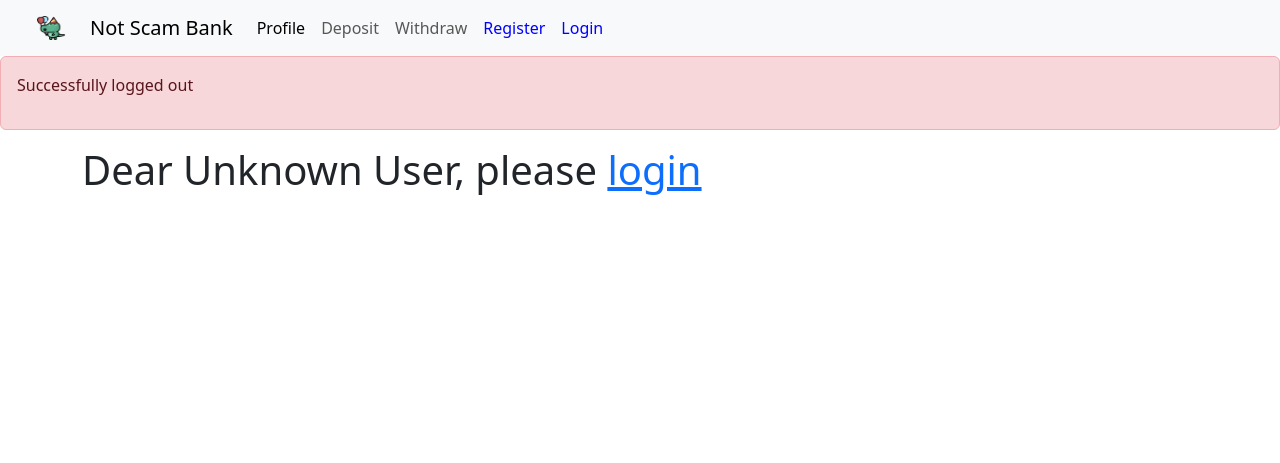
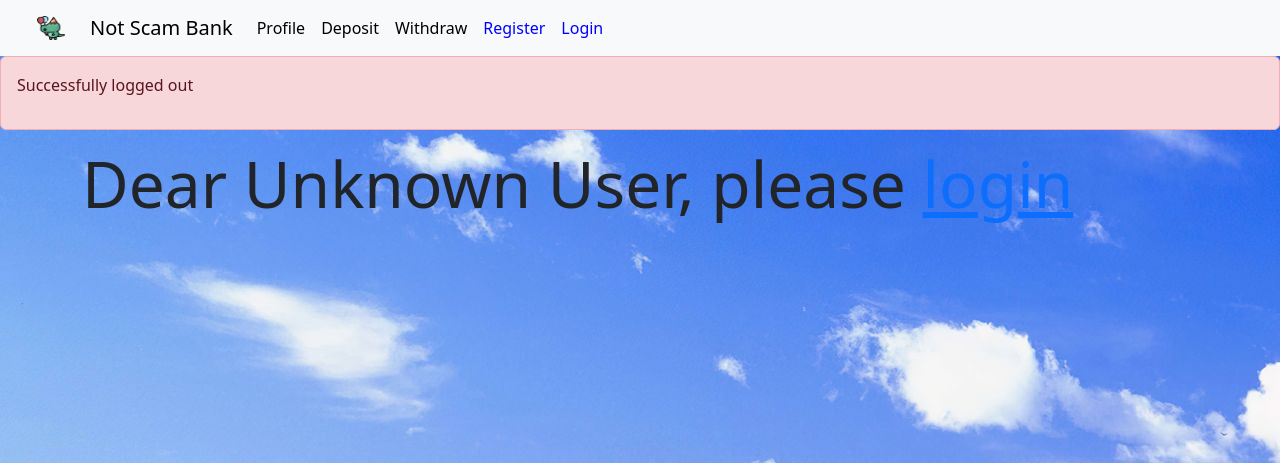
Before and after one commit to alexexisted/FastAPI_Bank_webapp, a FastAPI app: page /logout in a window 1280 px wide. Shown: the top 463 px of the page. Run offline with FastAPI, Linux system fonts and the light colour scheme.

Commit message:
html changes

```diff
--- a/app/templates/bank/deposit.html
+++ b/app/templates/bank/deposit.html
@@ -11,11 +11,11 @@
 <div class="container">
     <div class="text-center display-4">Deposit
         <div class="col-3"></div>
-            <p class="bg-info">Hello, {{user.name}} {{user.surname}}!</p>
+            <h1 class="display-2">Hello, {{user.name}} {{user.surname}}!</h1>
             <div class="container" style="background-color: #26212644; width: 500px; box-shadow: 0 4px 8px 0 rgba(3, 87, 255, 0.51), 0 6px 20px 0 rgba(3, 87, 255, 0.51);">
-                <h2 class="display 5" style="margin-top: 70px ">Balance: {{user.balance}}</h2>
+                <h2 class="display 5" style="margin-top: 70px;color: #dae9ed">Balance: {{user.balance}}</h2>
                 <form method="POST">
-                    <label>Amount of Deposit</label>
+                    <label style="color: #dae9ed">Amount of Deposit </label>
                     <input type="number" required  class="form-control mb-2" name="amount" value="{{amount}}" placeholder="Enter amount of deposit">
                     <button type="submit" class="btn btn-success">Deposit</button>
                 </form>
--- a/app/templates/bank/redirect_to_login.html
+++ b/app/templates/bank/redirect_to_login.html
@@ -14,7 +14,7 @@
 {% endfor %}
 
 <div class="container">
-    <h1 class="diaplay-3">Dear Unknown User, please <a href="/login">login</a></h1>
+    <h1 class="display-3">Dear Unknown User, please <a href="/login">login</a></h1>
 </div>
 
 {% endblock %}
--- a/app/templates/bank/withdraw.html
+++ b/app/templates/bank/withdraw.html
@@ -11,11 +11,11 @@
 <div class="container">
     <div class="text-center display-4">Withdraw
         <div class="col-3"></div>
-            <p class="bg-info">Hello, {{user.name}} {{user.surname}}!</p>
+            <h1 class="display-2">Hello, {{user.name}} {{user.surname}}!</h1>
             <div class="container" style="background-color: #26212644; width: 500px; box-shadow: 0 4px 8px 0 rgba(3, 87, 255, 0.51), 0 6px 20px 0 rgba(3, 87, 255, 0.51);">
-                <h2 class="display 5" style="margin-top: 70px ">Balance: {{user.balance}}</h2>
+                <h2 class="display 5" style="margin-top: 70px; color: #dae9ed ">Balance: {{user.balance}}</h2>
                 <form method="POST">
-                    <label>Amount of Withdraw</label>
+                    <label style="color: #dae9ed">Amount of Withdraw</label>
                     <input type="number" required  class="form-control mb-2" name="amount" value="{{amount}}" placeholder="Enter amount of withdraw">
                     <button type="submit" class="btn btn-success">Withdraw</button>
                 </form>
--- a/app/templates/base.html
+++ b/app/templates/base.html
@@ -8,12 +8,13 @@
         <link href="https://cdn.jsdelivr.net/npm/bootstrap@5.3.0/dist/css/bootstrap.min.css" rel="stylesheet" integrity="sha384-9ndCyUaIbzAi2FUVXJi0CjmCapSmO7SnpJef0486qhLnuZ2cdeRhO02iuK6FUUVM" crossorigin="anonymous">
     </head>
 
-    <body>
+    <body style="background-image: url('/static/winxp.jpeg')">
         {% include "components/navbar.html" %}
         {% with alert=alert %}
             {% include "components/alert.html" %}
         {% endwith %}
         {% block content %}
+
         {% endblock %}
 
         <script src="https://cdn.jsdelivr.net/npm/bootstrap@5.3.0/dist/js/bootstrap.bundle.min.js" integrity="sha384-geWF76RCwLtnZ8qwWowPQNguL3RmwHVBC9FhGdlKrxdiJJigb/j/68SIy3Te4Bkz" crossorigin="anonymous"></script>
--- a/app/templates/components/navbar.html
+++ b/app/templates/components/navbar.html
@@ -11,15 +11,15 @@
             <a class="nav-link active" aria-current="page" href="/profile">Profile</a>
           </li>
           <li class="nav-item">
-            <a class="nav-link" href="/deposit">Deposit</a>
+            <a class="nav-link active" href="/deposit">Deposit</a>
           </li>
           <li class="nav-item">
-            <a class="nav-link" href="/withdraw">Withdraw</a>
+            <a class="nav-link active" href="/withdraw">Withdraw</a>
           </li>
           <li class="nav-item">
-            <a class="nav-link" style="color: blue;" href="/registration">Register</a>
+            <a class="nav-link active" style="color: blue;" href="/registration">Register</a>
           <li class="nav-item">
-            <a class="nav-link" style="color: blue;" href="/login">Login</a>
+            <a class="nav-link active" style="color: blue;" href="/login">Login</a>
           </li>
         </ul>
       </div>
```
Also changed, not shown: app/templates/bank/profile.html (+6 -6 lines), app/static/winxp.jpeg (added).
